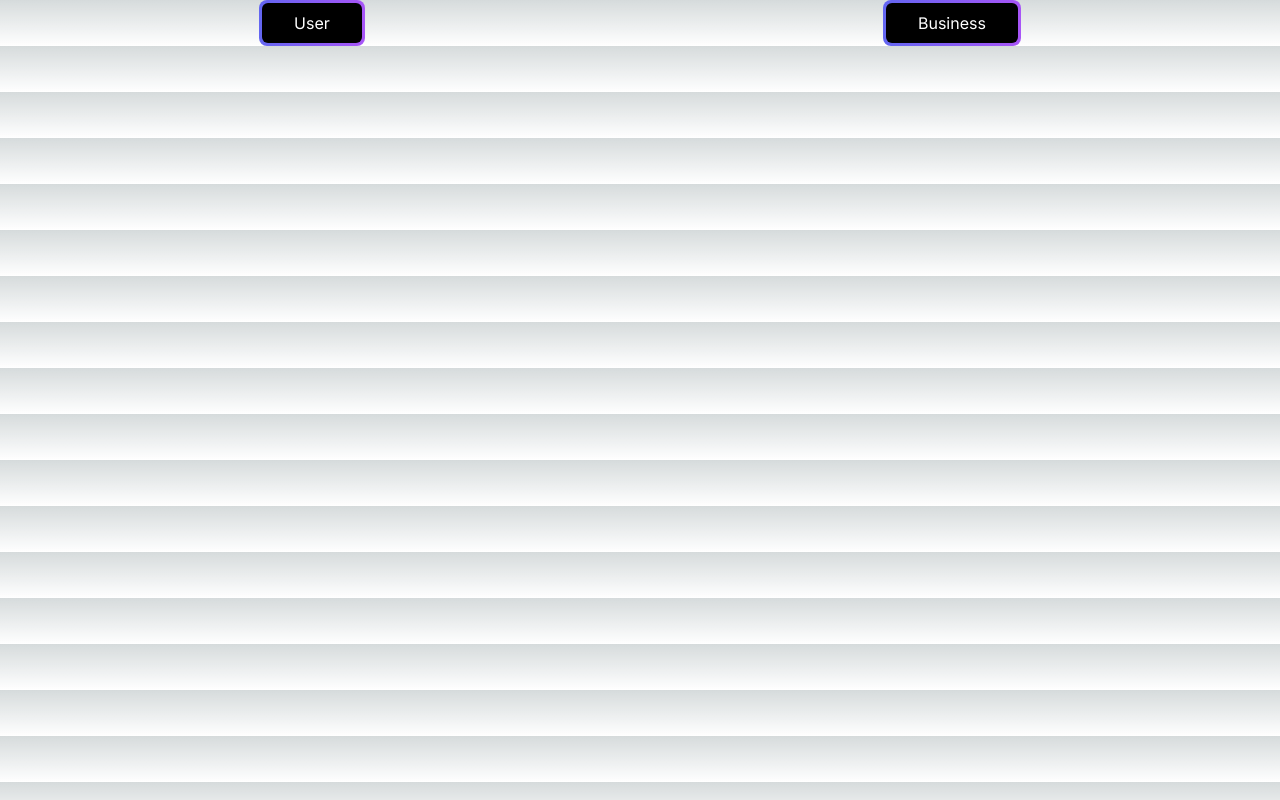
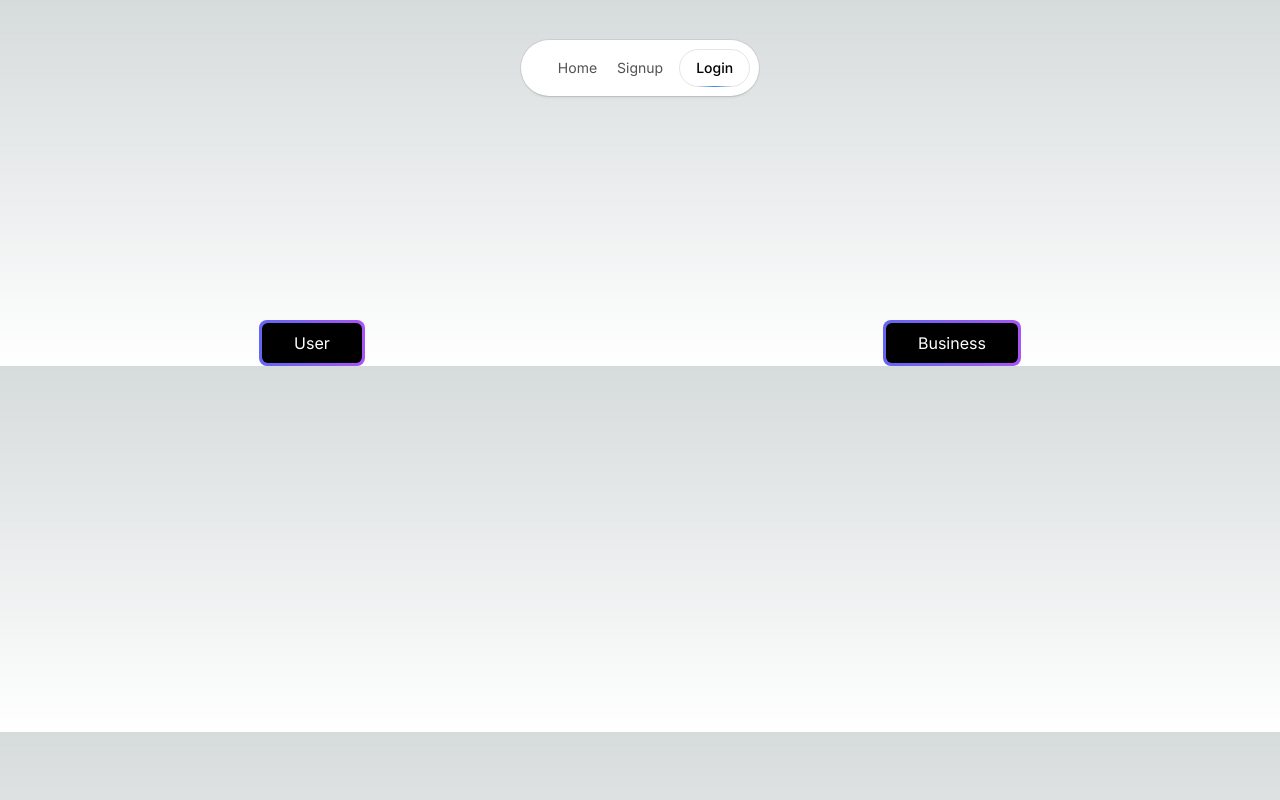
Before and after one commit to AryanK1511/PixelVerse, a Next.js app in the folder hawk-fe/: page / in a window 1280 px wide. Built offline with nearby package versions, Linux system fonts and the light colour scheme.

Commit message:
added navbar component

```diff
--- a/hawk-fe/app/page.tsx
+++ b/hawk-fe/app/page.tsx
@@ -1,13 +1,25 @@
 "use client";
 import Button from "@/components/Button";
+import { Navbar } from "@/components/Navbar";
 import Image from "next/image";
 
 export default function Home() {
+  const navItems = [
+    {
+      name: "Home",
+      link: "/",
+    },
+    {
+      name: "Signup",
+      link: "/signup",
+    },
+  ];
   return (
-    <main className="mt-">
+    <main>
+      <Navbar navItems={navItems} />
       <div className="flex justify-around">
-        <Button>User</Button>
-        <Button>Business</Button>
+        <Button className="mt-80">User</Button>
+        <Button className="mt-80">Business</Button>
       </div>
     </main>
   );
--- a/hawk-fe/components/Button.tsx
+++ b/hawk-fe/components/Button.tsx
@@ -3,11 +3,12 @@ import React from "react";
 
 interface Props {
   children: React.ReactNode;
+  className?: string;
 }
 
-export default function Button({ children }: Props) {
+export default function Button({ children, className }: Props) {
   return (
-    <button className="p-[3px] relative">
+    <button className={"p-[3px] relative " + className || ""}>
       <div className="absolute inset-0 bg-gradient-to-r from-indigo-500 to-purple-500 rounded-lg" />
       <div className="px-8 py-2  bg-black rounded-[6px]  relative group transition duration-200 text-white hover:bg-transparent">
         {children}
--- /dev/null
+++ b/hawk-fe/components/Navbar.tsx
@@ -0,0 +1,60 @@
+"use client";
+import React, { useState } from "react";
+import { motion, AnimatePresence } from "framer-motion";
+import { cn } from "./cn";
+import Link from "next/link";
+
+export const Navbar = ({
+  navItems,
+  className,
+}: {
+  navItems: {
+    name: string;
+    link: string;
+    icon?: JSX.Element;
+  }[];
+  className?: string;
+}) => {
+  return (
+    <AnimatePresence mode="wait">
+      <motion.div
+        initial={{
+          opacity: 1,
+          y: -100,
+        }}
+        animate={{
+          y: 0,
+          opacity: 1,
+        }}
+        transition={{
+          duration: 0.2,
+        }}
+        className={cn(
+          "flex max-w-fit fixed top-10 inset-x-0 mx-auto border border-transparent dark:border-white/[0.2] rounded-full dark:bg-black bg-white shadow-[0px_2px_3px_-1px_rgba(0,0,0,0.1),0px_1px_0px_0px_rgba(25,28,33,0.02),0px_0px_0px_1px_rgba(25,28,33,0.08)] z-[5000] pr-2 pl-8 py-2  items-center justify-center space-x-4",
+          className
+        )}
+      >
+        {navItems.map((navItem: any, idx: number) => (
+          <Link
+            key={`link=${idx}`}
+            href={navItem.link}
+            className={cn(
+              "relative dark:text-neutral-50 items-center flex space-x-1 text-neutral-600 dark:hover:text-neutral-300 hover:text-neutral-500"
+            )}
+          >
+            <span className="block sm:hidden">{navItem.icon}</span>
+            <span className="hidden sm:block text-sm">{navItem.name}</span>
+          </Link>
+        ))}
+
+        <Link
+          href={"/login"}
+          className="border text-sm font-medium relative border-neutral-200 dark:border-white/[0.2] text-black dark:text-white px-4 py-2 rounded-full"
+        >
+          <span>Login</span>
+          <span className="absolute inset-x-0 w-1/2 mx-auto -bottom-px bg-gradient-to-r from-transparent via-blue-500 to-transparent  h-px" />
+        </Link>
+      </motion.div>
+    </AnimatePresence>
+  );
+};
```
